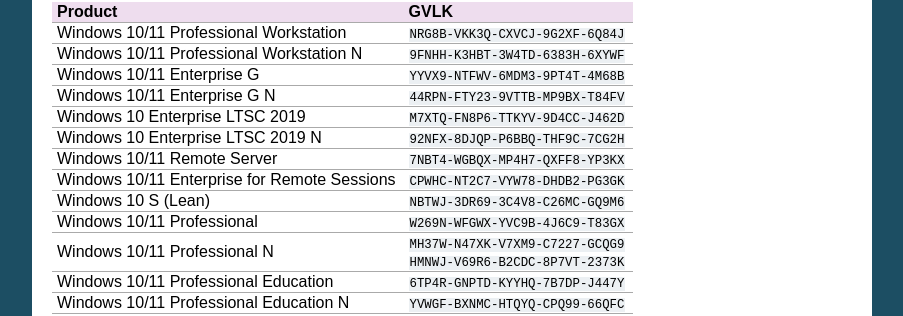
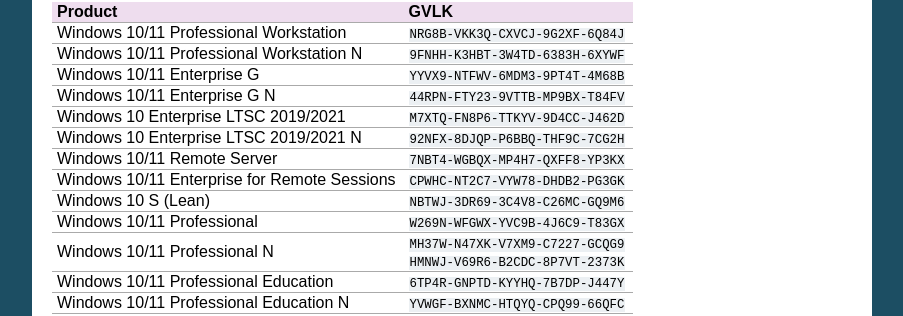
Before and after one commit to SystemRage/py-kms, a Sphinx documentation site: the page built from docs/Keys.md, in a window 1280 px wide and 900 px high, scrolled down 805 px. Shown: the part 152-468 px from the top of the window, without its empty margins (198-1101 px from the left). Built offline with Sphinx 7.4.7, drawn with Linux system fonts in a browser that asks for light colours.

Commit message:
Added proper Windows 11 key names for #46

```diff
--- a/docs/Keys.md
+++ b/docs/Keys.md
@@ -47,8 +47,8 @@
 | Windows 10/11 Professional Workstation N | `9FNHH-K3HBT-3W4TD-6383H-6XYWF` |
 | Windows 10/11 Enterprise G | `YYVX9-NTFWV-6MDM3-9PT4T-4M68B` |
 | Windows 10/11 Enterprise G N | `44RPN-FTY23-9VTTB-MP9BX-T84FV` |
-| Windows 10 Enterprise LTSC 2019 | `M7XTQ-FN8P6-TTKYV-9D4CC-J462D` |
-| Windows 10 Enterprise LTSC 2019 N | `92NFX-8DJQP-P6BBQ-THF9C-7CG2H` |
+| Windows 10 Enterprise LTSC 2019/2021 | `M7XTQ-FN8P6-TTKYV-9D4CC-J462D` |
+| Windows 10 Enterprise LTSC 2019/2021 N | `92NFX-8DJQP-P6BBQ-THF9C-7CG2H` |
 | Windows 10/11 Remote Server | `7NBT4-WGBQX-MP4H7-QXFF8-YP3KX` |
 | Windows 10/11 Enterprise for Remote Sessions | `CPWHC-NT2C7-VYW78-DHDB2-PG3GK` |
 | Windows 10 S (Lean) | `NBTWJ-3DR69-3C4V8-C26MC-GQ9M6` |
```
Also changed, not shown: 1 other file.
